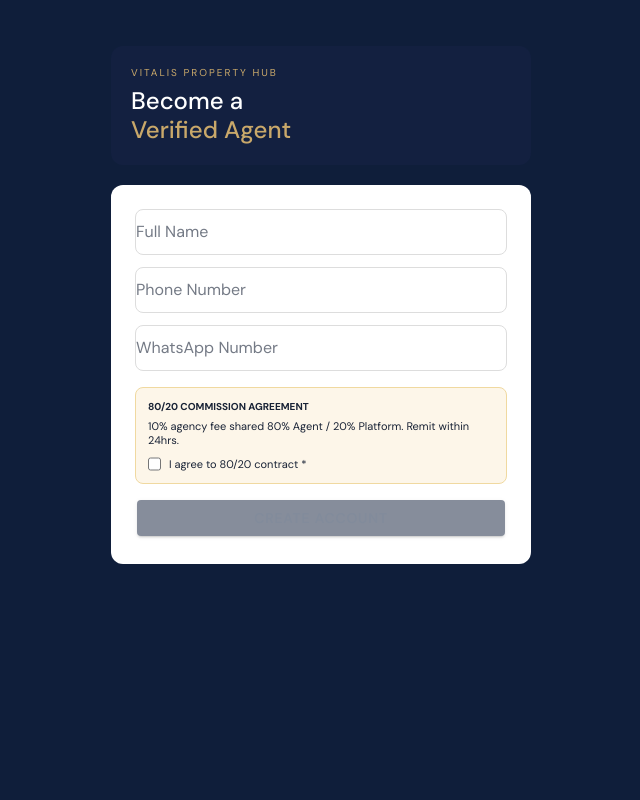
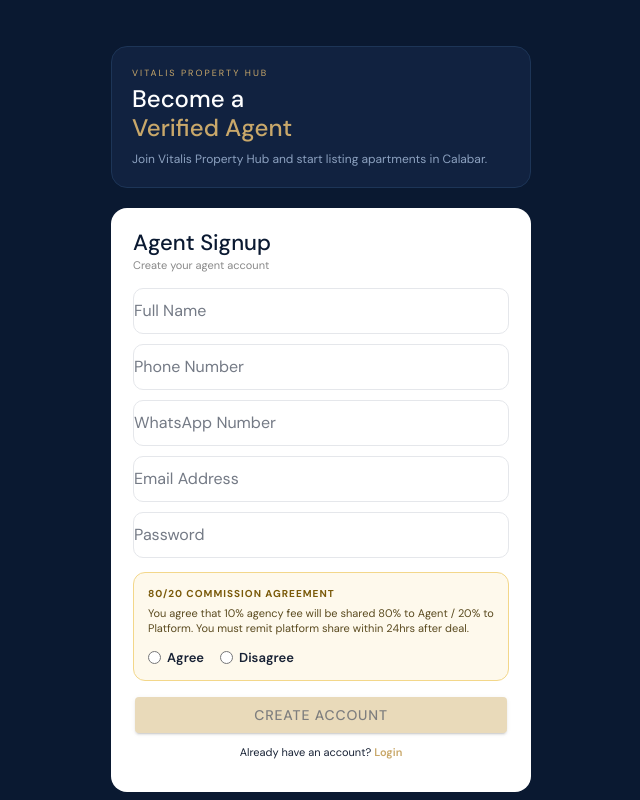
Before and after one commit to vitalisjustus82-dot/vitalis_property_hub, a React (Vite) app: page /agent/signup in a window 1280 px wide. Shown: the whole page, without its empty margins (319-959 px from the left). Built offline with nearby package versions, Linux system fonts and the light colour scheme; no server answers.

Commit message:
add agree disagree contract below password

```diff
--- a/src/pages/AgentSignup.tsx
+++ b/src/pages/AgentSignup.tsx
@@ -1,72 +1,93 @@
 import React, { useState } from 'react';
 import { IonPage, IonContent, IonInput, IonButton, IonLabel } from '@ionic/react';
 import { createClient } from '@supabase/supabase-js';
+
 const supabase = createClient(
   'https://yqegkmiqxlcgbkihxzdn.supabase.co',
-  'eyJhbGciOiJIUzI1NiIsInR5cCI6IkpXVCJ9.eyJpc3MiOiJzdXBhYmFzZSIsInJlZiI6InlxZWdrbWlxeGxjZ2JraWh4emRuIiwicm9sZSI6ImFub24iLCJpYXQiOjE3NTgzNDE4MTgsImV4cCI6MjA3MzkxNzgxOH0.Qs1K3VX3KXaQW3y2b3cQ1x2y3z'
+  'eyJhbGciOiJIUzI1NiIsInR5cCI6IkpXVCJ9.eyJpc3MiOiJzdXBhYmFzZSIsInJlZiI6InlxZWdrbWlxeGxjZ2JraWh4emRuIiwicm9sZSI6ImFub24iLCJpYXQiOjE3NTgzNDE4MTgsImV4cCI6MjA3MzkxNzgxOH0.Qs1K3VX3KXaQwQy2b3cQ1x2y3z'
+  // REPLACE with your real anon key from Supabase > Settings > API
 );
 
 const AgentSignup: React.FC = () => {
   const [fullName, setFullName] = useState('');
   const [phone, setPhone] = useState('');
   const [whatsapp, setWhatsapp] = useState('');
-  const [agreed, setAgreed] = useState(false);
+  const [email, setEmail] = useState('');
+  const [password, setPassword] = useState('');
+  const [agree, setAgree] = useState<string>('');
   const [loading, setLoading] = useState(false);
 
   const handleSignup = async () => {
-    if (!fullName || !phone || !whatsapp) {
-      alert('Fill all 3 fields');
-      return;
+    if (!fullName || !phone || !whatsapp || !email || !password) {
+      alert('Fill all fields'); return;
     }
-    if (!agreed) {
-      alert('Agree to 80/20 contract');
+    if (agree !== 'agree') {
+      alert('You must AGREE to 80/20 contract to continue');
       return;
     }
     setLoading(true);
-    const { error } = await supabase.from('agents').insert([{
-      full_name: fullName,
-      phone_number: phone,
-      whatsapp_number: whatsapp,
-      agreed_to_commission: true,
-      commission_split: '80/20',
-      status: 'pending'
-    }]);
+    try {
+      const { error } = await supabase.from('agents').insert({
+        full_name: fullName,
+        phone_number: phone,
+        whatsapp_number: whatsapp,
+        email: email,
+        agreed_to_commission: true,
+        status: 'pending'
+      });
+      if (error) throw error;
+      alert('Account created! Details saved in Supabase agents table');
+      setFullName(''); setPhone(''); setWhatsapp(''); setEmail(''); setPassword(''); setAgree('');
+    } catch (err: any) {
+      alert('Error: ' + err.message);
+    }
     setLoading(false);
-    if (error) {
-      alert('Error: ' + error.message);
-    } else {
-      alert('Saved! Check Supabase agents table');
-      setFullName(''); setPhone(''); setWhatsapp(''); setAgreed(false);
-    }
   };
 
   return (
     <IonPage>
-      <IonContent className="ion-padding" style={{ '--background': '#0f1e3a' } as any}>
+      <IonContent className="ion-padding" style={{ '--background': '#0a1931' } as any}>
         <div style={{ maxWidth: '420px', margin: '30px auto' }}>
-          <div style={{ background: '#132040', padding: '20px', borderRadius: '12px', marginBottom: '20px' }}>
-            <p style={{ color: '#c9a86a', fontSize: '10px', letterSpacing: '2px', margin: '0 0 8px 0' }}>VITALIS PROPERTY HUB</p>
-            <h2 style={{ color: 'white', margin: 0 }}>Become a<br/><span style={{ color: '#c9a86a' }}>Verified Agent</span></h2>
+          <div style={{ background: '#112240', border: '1px solid #1d3557', padding: '20px', borderRadius: '16px', marginBottom: '20px' }}>
+            <p style={{ color: '#c9a86a', fontSize: '9px', letterSpacing: '2px', margin: 0 }}>VITALIS PROPERTY HUB</p>
+            <h2 style={{ color: 'white', margin: '6px 0 0 0', lineHeight: '1.2' }}>Become a<br/><span style={{ color: '#c9a86a' }}>Verified Agent</span></h2>
+            <p style={{ color: '#8da2c0', fontSize: '12px', margin: '8px 0 0 0' }}>Join Vitalis Property Hub and start listing apartments in Calabar.</p>
           </div>
-          <div style={{ background: 'white', padding: '24px', borderRadius: '12px' }}>
-            <IonInput placeholder="Full Name" value={fullName} onIonChange={e => setFullName(e.detail.value!)} style={{ border: '1px solid #ddd', borderRadius: '8px', padding: '0 10px', marginBottom: '12px' }} />
-            <IonInput placeholder="Phone Number" value={phone} onIonChange={e => setPhone(e.detail.value!)} style={{ border: '1px solid #ddd', borderRadius: '8px', padding: '0 10px', marginBottom: '12px' }} />
-            <IonInput placeholder="WhatsApp Number" value={whatsapp} onIonChange={e => setWhatsapp(e.detail.value!)} style={{ border: '1px solid #ddd', borderRadius: '8px', padding: '0 10px', marginBottom: '16px' }} />
-            <div style={{ background: '#fdf6e9', border: '1px solid #f0d9a0', borderRadius: '8px', padding: '12px', marginBottom: '16px' }}>
-              <p style={{ fontSize: '10px', fontWeight: 'bold', margin: '0 0 6px 0' }}>80/20 COMMISSION AGREEMENT</p>
-              <p style={{ fontSize: '11px', margin: 0 }}>10% agency fee shared 80% Agent / 20% Platform. Remit within 24hrs.</p>
-              <div style={{ display: 'flex', gap: '8px', marginTop: '10px' }}>
-                <input type="checkbox" checked={agreed} onChange={e => setAgreed(e.target.checked)} />
-                <IonLabel style={{ fontSize: '11px' }}>I agree to 80/20 contract *</IonLabel>
+
+          <div style={{ background: 'white', padding: '22px', borderRadius: '16px' }}>
+            <h3 style={{ margin: '0 0 2px 0', color: '#0a1931' }}>Agent Signup</h3>
+            <p style={{ margin: '0 0 16px 0', fontSize: '11px', color: '#888' }}>Create your agent account</p>
+
+            <IonInput placeholder="Full Name" value={fullName} onIonChange={e => setFullName(e.detail.value as string)} style={{ border: '1px solid #e5e7eb', borderRadius: '10px', marginBottom: '10px', paddingLeft: '10px' }} />
+            <IonInput placeholder="Phone Number" value={phone} onIonChange={e => setPhone(e.detail.value as string)} style={{ border: '1px solid #e5e7eb', borderRadius: '10px', marginBottom: '10px', paddingLeft: '10px' }} />
+            <IonInput placeholder="WhatsApp Number" value={whatsapp} onIonChange={e => setWhatsapp(e.detail.value as string)} style={{ border: '1px solid #e5e7eb', borderRadius: '10px', marginBottom: '10px', paddingLeft: '10px' }} />
+            <IonInput placeholder="Email Address" value={email} onIonChange={e => setEmail(e.detail.value as string)} style={{ border: '1px solid #e5e7eb', borderRadius: '10px', marginBottom: '10px', paddingLeft: '10px' }} />
+            <IonInput placeholder="Password" type="password" value={password} onIonChange={e => setPassword(e.detail.value as string)} style={{ border: '1px solid #e5e7eb', borderRadius: '10px', marginBottom: '14px', paddingLeft: '10px' }} />
+
+            <div style={{ background: '#fef9ec', border: '1.5px solid #f3d78a', borderRadius: '12px', padding: '14px', marginBottom: '16px' }}>
+              <p style={{ fontSize: '10px', fontWeight: 800, letterSpacing: '1px', margin: '0 0 6px 0', color: '#7a5a0a' }}>80/20 COMMISSION AGREEMENT</p>
+              <p style={{ fontSize: '11px', lineHeight: '1.4', margin: '0 0 12px 0', color: '#5a4a1f' }}>
+                You agree that 10% agency fee will be shared 80% to Agent / 20% to Platform. You must remit platform share within 24hrs after deal.
+              </p>
+              <div style={{ display: 'flex', gap: '16px' }}>
+                <label style={{ display: 'flex', alignItems: 'center', gap: '6px', fontSize: '13px', fontWeight: 600, cursor: 'pointer' }}>
+                  <input type="radio" name="contract" checked={agree==='agree'} onChange={()=>setAgree('agree')} /> Agree
+                </label>
+                <label style={{ display: 'flex', alignItems: 'center', gap: '6px', fontSize: '13px', fontWeight: 600, cursor: 'pointer' }}>
+                  <input type="radio" name="contract" checked={agree==='disagree'} onChange={()=>setAgree('disagree')} /> Disagree
+                </label>
               </div>
             </div>
-            <IonButton expand="block" onClick={handleSignup} disabled={!agreed || loading} style={{ '--background': '#0f1e3a' } as any}>
-              {loading ? 'Saving...' : 'Create Account'}
+
+            <IonButton expand="block" onClick={handleSignup} disabled={loading || agree!=='agree'} style={{ '--background': '#d4b778', '--color': '#000' } as any}>
+              {loading ? 'Creating...' : 'Create Account'}
             </IonButton>
+            <p style={{ textAlign: 'center', fontSize: '11px', marginTop: '12px' }}>Already have an account? <span style={{ color: '#c9a86a', fontWeight: 600 }}>Login</span></p>
           </div>
         </div>
       </IonContent>
     </IonPage>
   );
 };
+
 export default AgentSignup;
```
